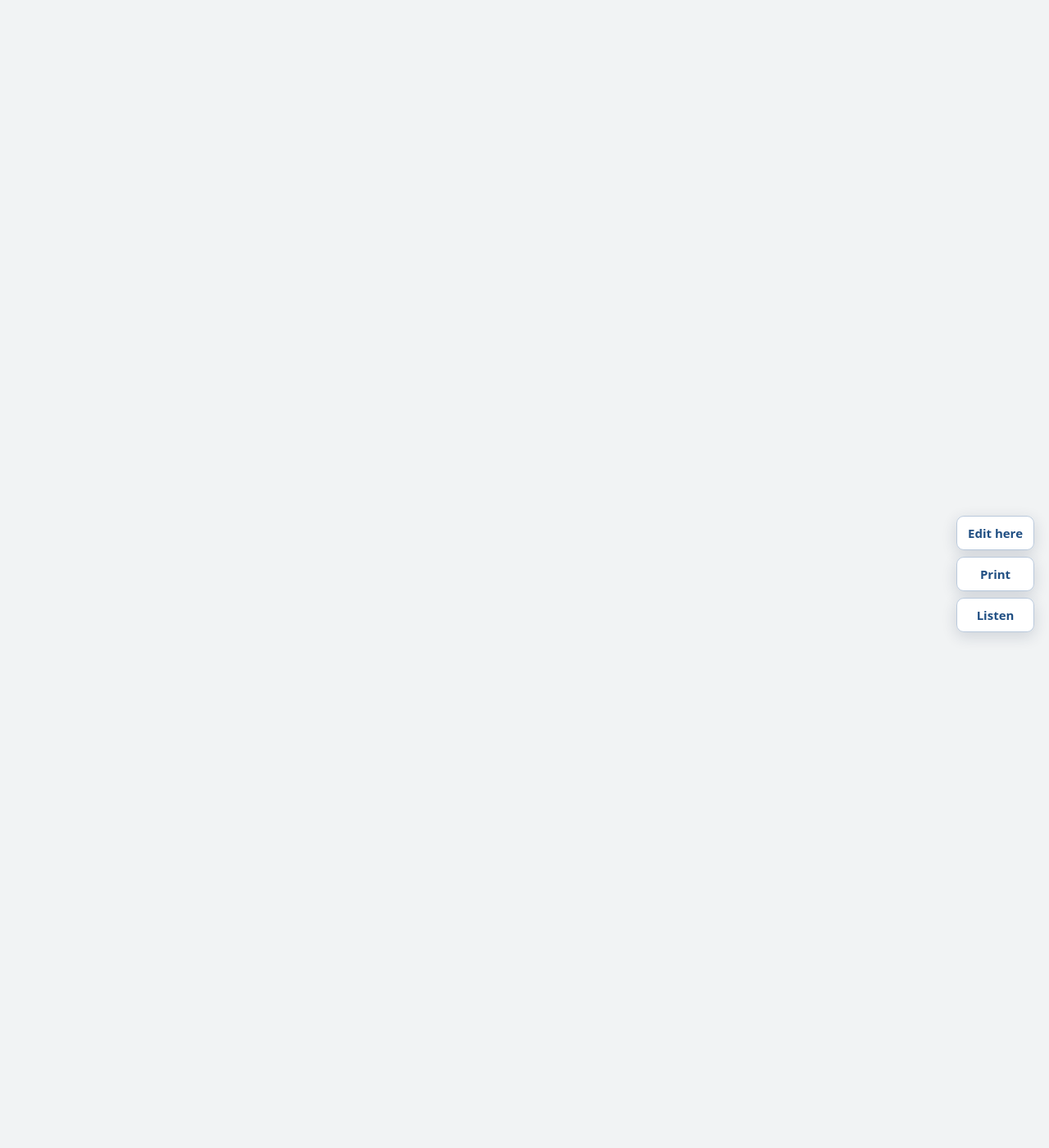
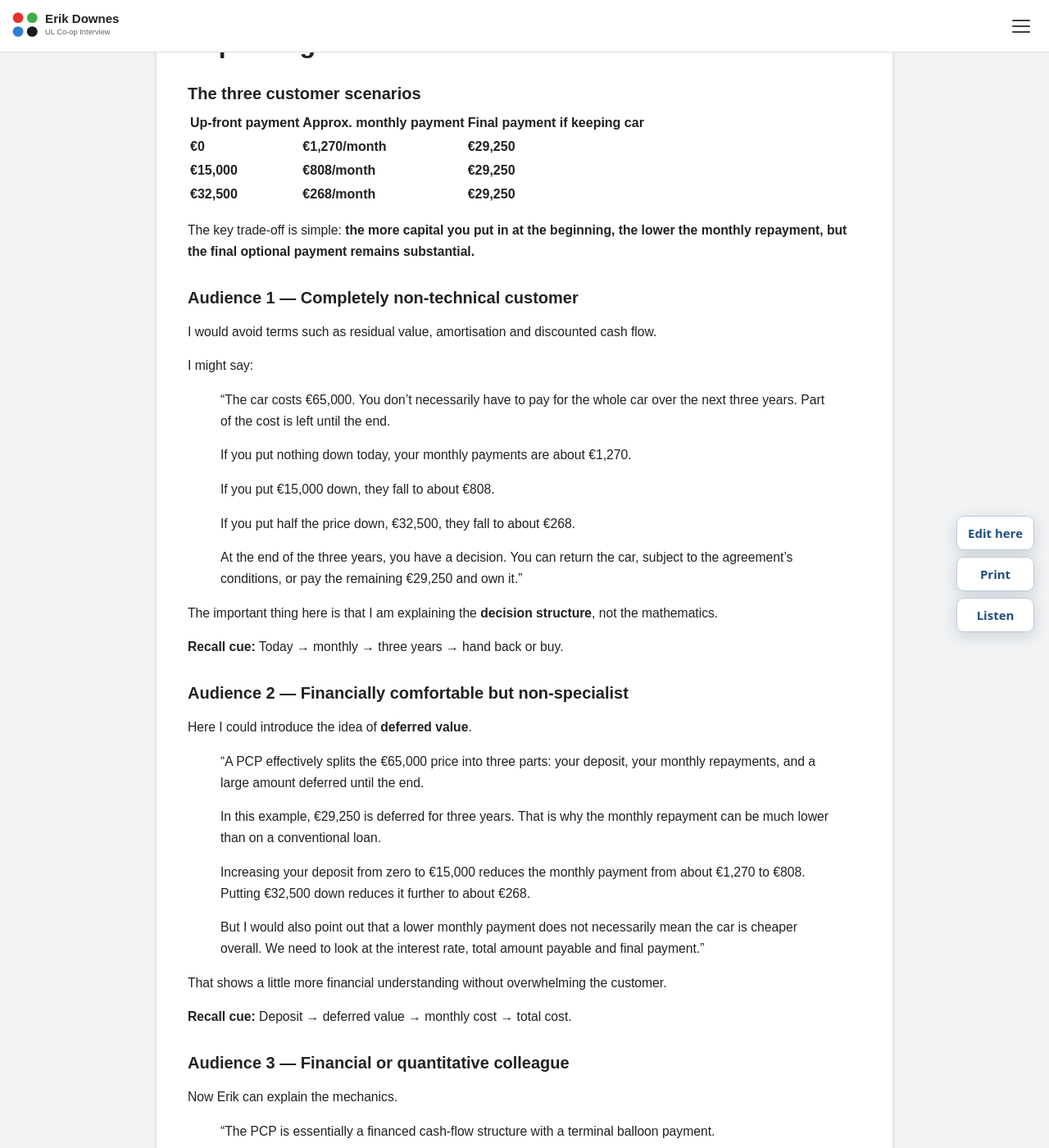
Before and after one commit to ronandownes/coop, a Jekyll site: the page built from miscellaneous.md, in a window 1280 px wide and 1400 px high, scrolled down 743 px. Shown: the whole window at 82% size. Built offline with Jekyll 4.4.1, drawn with Linux system fonts in a browser that asks for light colours; some of the changed text lies outside the part shown.

Commit message:
Update miscellaneous.md (via Pages CMS)

```diff
--- a/miscellaneous.md
+++ b/miscellaneous.md
@@ -14,3 +14,92 @@ From there, I would identify the **prerequisite knowledge** they need, pitch the
 I would then **scaffold the explanation** from something familiar, using a practical example, analogy or visual where useful. Finally, I would check their understanding and adjust the explanation if necessary.
 
 **Recall cue:** Profile → prerequisites → level → scaffold → example → check.
+
+
+
+Yes. This is a very good example for that **“explain something technical to a non-technical person”** interview question, because Erik can show that he changes both the **amount of technical detail** and the **language** depending on the audience.
+
+I’d use **PCP — Personal Contract Plan**, rather than PPC.
+
+For a clean interview example, assume an **Audi A6 costing €65,000**, a **3-year PCP**, an illustrative **6.9% APR**, and a final optional payment of **€29,250**. Actual PCP quotations would vary by dealer, APR, fees and guaranteed minimum future value.
+
+# Explaining a PCP to Different Audiences
+
+## The three customer scenarios
+
+
+| Up-front payment | Approx. monthly payment | Final payment if keeping car |
+| ---------------- | ----------------------- | ---------------------------- |
+| **€0** | **€1,270/month** | **€29,250** |
+| **€15,000** | **€808/month** | **€29,250** |
+| **€32,500** | **€268/month** | **€29,250** |
+
+
+The key trade-off is simple: **the more capital you put in at the beginning, the lower the monthly repayment, but the final optional payment remains substantial.**
+
+## Audience 1 — Completely non-technical customer
+
+I would avoid terms such as residual value, amortisation and discounted cash flow.
+
+I might say:
+
+> “The car costs €65,000. You don't necessarily have to pay for the whole car over the next three years. Part of the cost is left until the end.
+>
+> If you put nothing down today, your monthly payments are about €1,270.
+>
+> If you put €15,000 down, they fall to about €808.
+>
+> If you put half the price down, €32,500, they fall to about €268.
+>
+> At the end of the three years, you have a decision. You can return the car, subject to the agreement's conditions, or pay the remaining €29,250 and own it.”
+
+The important thing here is that I am explaining the **decision structure**, not the mathematics.
+
+**Recall cue:** Today → monthly → three years → hand back or buy.
+
+## Audience 2 — Financially comfortable but non-specialist
+
+Here I could introduce the idea of **deferred value**.
+
+> “A PCP effectively splits the €65,000 price into three parts: your deposit, your monthly repayments, and a large amount deferred until the end.
+>
+> In this example, €29,250 is deferred for three years. That is why the monthly repayment can be much lower than on a conventional loan.
+>
+> Increasing your deposit from zero to €15,000 reduces the monthly payment from about €1,270 to €808. Putting €32,500 down reduces it further to about €268.
+>
+> But I would also point out that a lower monthly payment does not necessarily mean the car is cheaper overall. We need to look at the interest rate, total amount payable and final payment.”
+
+That shows a little more financial understanding without overwhelming the customer.
+
+**Recall cue:** Deposit → deferred value → monthly cost → total cost.
+
+## Audience 3 — Financial or quantitative colleague
+
+Now Erik can explain the mechanics.
+
+> “The PCP is essentially a financed cash-flow structure with a terminal balloon payment.
+>
+> The vehicle price is €65,000 and the terminal value is assumed to be €29,250 after 36 months. The monthly payment therefore amortises only part of the financed amount while also covering interest on the outstanding balance.
+>
+> With zero deposit, approximately €65,000 is initially financed and the payment is about €1,270 per month. A €15,000 deposit reduces the financed principal and brings the payment to approximately €808. A €32,500 deposit reduces it further to about €268.
+>
+> Because the €29,250 balloon remains outstanding throughout the agreement, interest is still associated with that deferred capital. So I would compare the alternatives using total cash paid or present value rather than simply comparing monthly repayments.”
+
+Now he is speaking the language of **cash flows, principal, terminal value and financing cost**.
+
+## Why this is such a strong interview example
+
+It demonstrates exactly what the question is testing.
+
+The underlying financial product has not changed. **The explanation changes because the recipient changes.**
+
+For the first customer:
+**“What do I pay now, every month, and at the end?”**
+
+For the second:
+**“Why does the monthly payment change, and what does it cost overall?”**
+
+For the technical colleague:
+**“How are the cash flows structured and financed?”**
+
+That would strengthen the answer currently on the website considerably because it turns **“profile the recipient”** into a concrete example Erik could actually talk through at interview.
```
